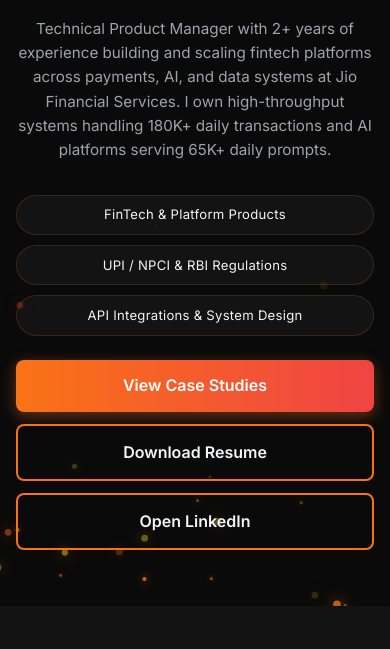
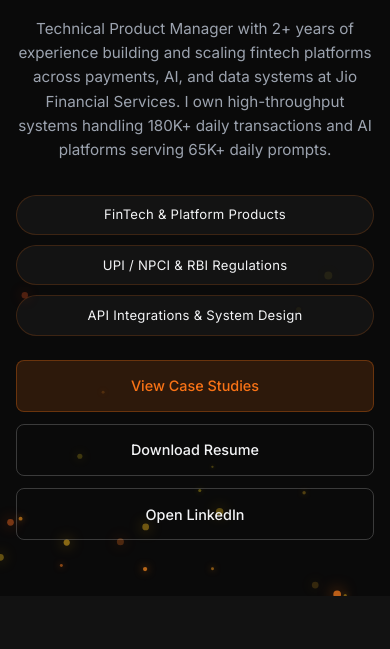
Before and after one commit to tirthesh2001/Portfolio, a website: page index.html in a window 390 px wide. Shown: the part 446-1095 px from the top of the page. Drawn offline with Linux system fonts and the light colour scheme.

Commit message:
Restore original experience text and adjust CTA styling to be subtle

```diff
--- a/content/data.json
+++ b/content/data.json
@@ -53,11 +53,11 @@
         {
           "title": "JFS SuperApp • Little Nest",
           "bullets": [
-            "Directed high-impact product strategy — balanced regulatory constraints, engineering bandwidth, and revenue goals across payments and AI verticals → delivered a cross-functional roadmap enabling 5+ successful product launches.",
-            "Owned the UPI payments vertical — drove NPCI compliance certification, multi-bank API integration, and real-time monitoring → scaled volume to 180K average daily transactions at 99%+ uptime and 85%+ payment success rate.",
-            "Defined the Consent Management compliance vertical — authored RBI-compliant AA specifications and managed fintech vendor integrations → delivered consolidated financial tracking to 10K+ monthly active users.",
-            "Spearheaded the analytics platform implementation — defined KPI frameworks for tracking transaction volume, adoption, and drop-off rates via Google Analytics → drove a 15%+ improvement in key user engagement metrics.",
-            "Led product initiatives for the AI-powered financial marketplace — defined requirements and managed third-party lender API integrations → generated a ~20% cross-sell revenue uplift post-launch."
+            "Prioritized high-impact product initiatives across payments, AI, and marketplace verticals, balancing regulatory constraints, engineering bandwidth, and revenue goals.",
+            "Owned and scaled the UPI payments vertical — drove NPCI compliance certification, multi-bank API integration, and real-time monitoring → scaled volume to 180K average daily transactions at 99%+ uptime with 85%+ successful payment processing.",
+            "Defined the Consent Management compliance vertical — authored RBI-compliant AA data-sharing specifications and drove fintech vendor integration → delivered consolidated financial views to thousands of users monthly.",
+            "Drove the analytics platform implementation (Google Analytics + internal dashboards) — defined KPI frameworks tracking transaction volume, adoption, and drop-off rates → drove double-digit improvements in key engagement metrics.",
+            "Led key product initiatives for the AI-powered financial marketplace (FDs, loans, credit cards, gold) — defined product requirements and led third-party lender API integration → generated ~20% cross-sell revenue uplift post-launch."
           ]
         }
       ]
@@ -70,11 +70,11 @@
         {
           "title": "Government Engagements • Asset Management System • AI Chatbot Solutions",
           "bullets": [
-            "Owned the JFS Agentic Chatbot — executed an iterative roadmap and maintained executive stakeholder alignment → scaled platform usage to 65K daily prompts within the JFS SuperApp.",
-            "Led the 0-to-1 build of the Little Nest platform — drove the full ideation-to-launch cycle alongside senior enterprise stakeholders → achieved a 75%+ reduction in manual operations with 500+ automated daily transactions.",
-            "Managed execution across a 60+ member cross-functional team — facilitated agile ceremonies and streamlined operational workflows → drove a ~50% improvement in team velocity across concurrent tracks.",
-            "Delivered a RAG-based multilingual AI chatbot — led requirement documentation reviews and coordinated rigorous QA cycles → scaled product to 10K daily active users across 12 languages.",
-            "Optimized product delivery pipelines — conducted rigorous backlog refinement and cross-track sprint planning → reduced development rework by ~20% while keeping releases tightly aligned to business goals."
+            "Owned the JFS Agentic Chatbot — led iterative roadmap execution and executive stakeholder alignment → scaled usage to 65K prompts daily within the JFS App.",
+            "Led 0 to 1 build of the Little Nest platform (mobile + web) — drove full ideation-to-launch cycle with senior enterprise stakeholders → achieved a 75%+ reduction in manual operations with hundreds of automated daily transactions.",
+            "Scaled execution across a 60+ member cross-functional team spanning QA and operations — facilitated agile ceremonies and streamlined workflows → drove a ~50% improvement in team velocity across concurrent product tracks.",
+            "Delivered the RAG-based multilingual AI chatbot for a government initiative — led requirement documentation reviews and coordinated QA cycles → scaled product to 10K DAU across 12 languages.",
+            "Improved product delivery efficiency through backlog refinement and sprint planning across multiple enterprise tracks — improved requirement clarity and feasibility → reduced development rework by ~20% while keeping delivery tightly aligned to business goals."
           ]
         }
       ]
@@ -87,7 +87,7 @@
         {
           "title": "Frontend Web Development",
           "bullets": [
-            "Spearheaded frontend web development using the MERN stack — collaborated with clients to translate business requirements into technical architectures → shipped 5+ cross-browser-compatible product features with zero major post-launch defects."
+            "Leveraged MERN stack expertise to improve technical feasibility discussions and reduce engineering iteration cycles — collaborated directly with clients to translate requirements → shipped cross-browser-compatible product features."
           ]
         }
       ]
--- a/styles.css
+++ b/styles.css
@@ -466,38 +466,38 @@ a:hover {
 /* Buttons */
 .btn {
   display: inline-block;
-  padding: 0.75rem 1.5rem;
+  padding: 0.65rem 1.25rem;
   border-radius: var(--border-radius);
-  font-weight: 600;
-  font-size: 1rem;
+  font-weight: 500;
+  font-size: 0.9rem;
   transition: all var(--transition-medium);
   cursor: pointer;
   font-family: inherit;
 }
 
 .btn-primary {
-  background: linear-gradient(to right, var(--accent-primary), var(--accent-secondary));
+  background: rgba(249, 115, 22, 0.15);
+  color: var(--accent-primary);
+  border: 1px solid rgba(249, 115, 22, 0.3);
+}
+
+.btn-primary:hover {
+  transform: translateY(-2px);
+  background: var(--accent-primary);
   color: white;
-  border: none;
-  box-shadow: 0 4px 15px rgba(249, 115, 22, 0.4);
-}
-
-.btn-primary:hover {
-  transform: translateY(-3px);
-  box-shadow: 0 8px 25px rgba(249, 115, 22, 0.5);
-  color: white;
+  box-shadow: 0 4px 15px rgba(249, 115, 22, 0.3);
 }
 
 .btn-outline {
   background: transparent;
   color: var(--text-primary);
-  border: 2px solid var(--accent-primary);
+  border: 1px solid rgba(255, 255, 255, 0.2);
 }
 
 .btn-outline:hover {
-  background-color: var(--accent-primary);
-  color: white;
-  transform: translateY(-3px);
+  background-color: rgba(255, 255, 255, 0.05);
+  border-color: rgba(255, 255, 255, 0.4);
+  transform: translateY(-2px);
 }
 
 /* Section styling */
```
